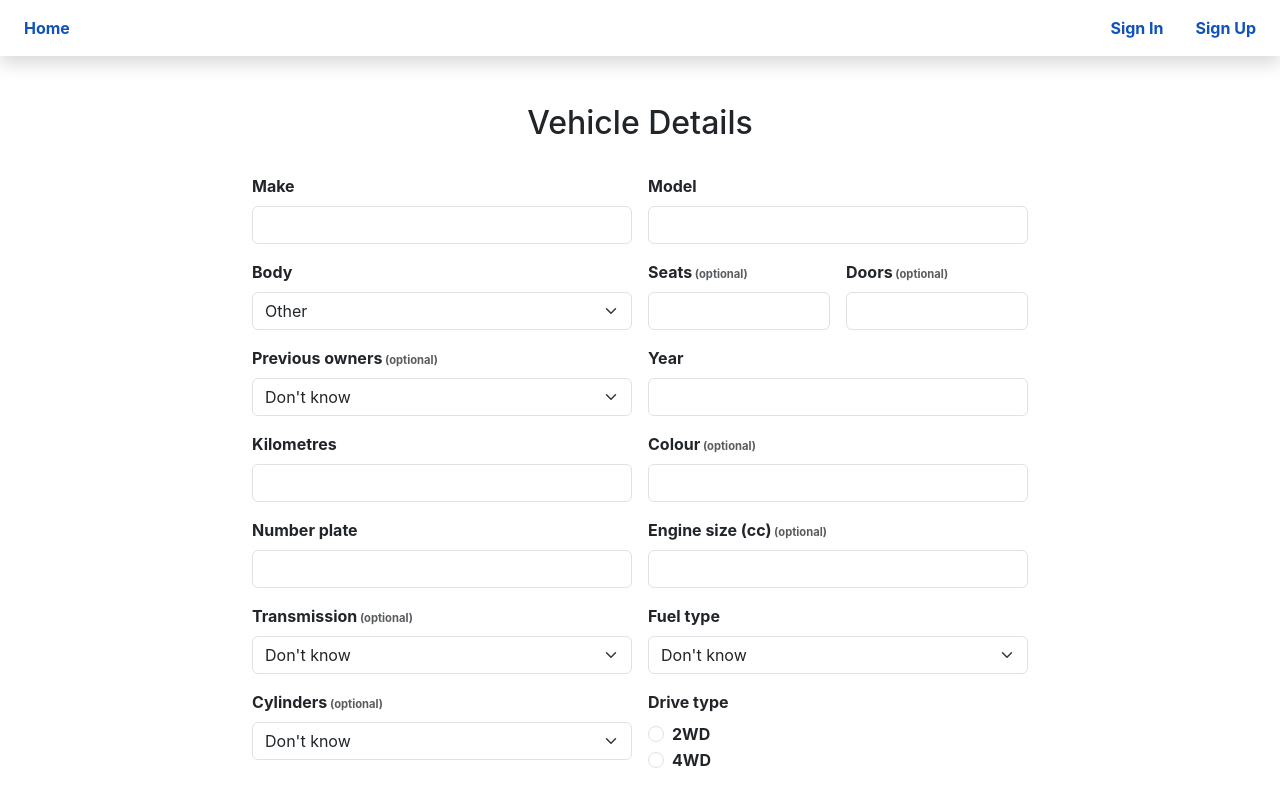
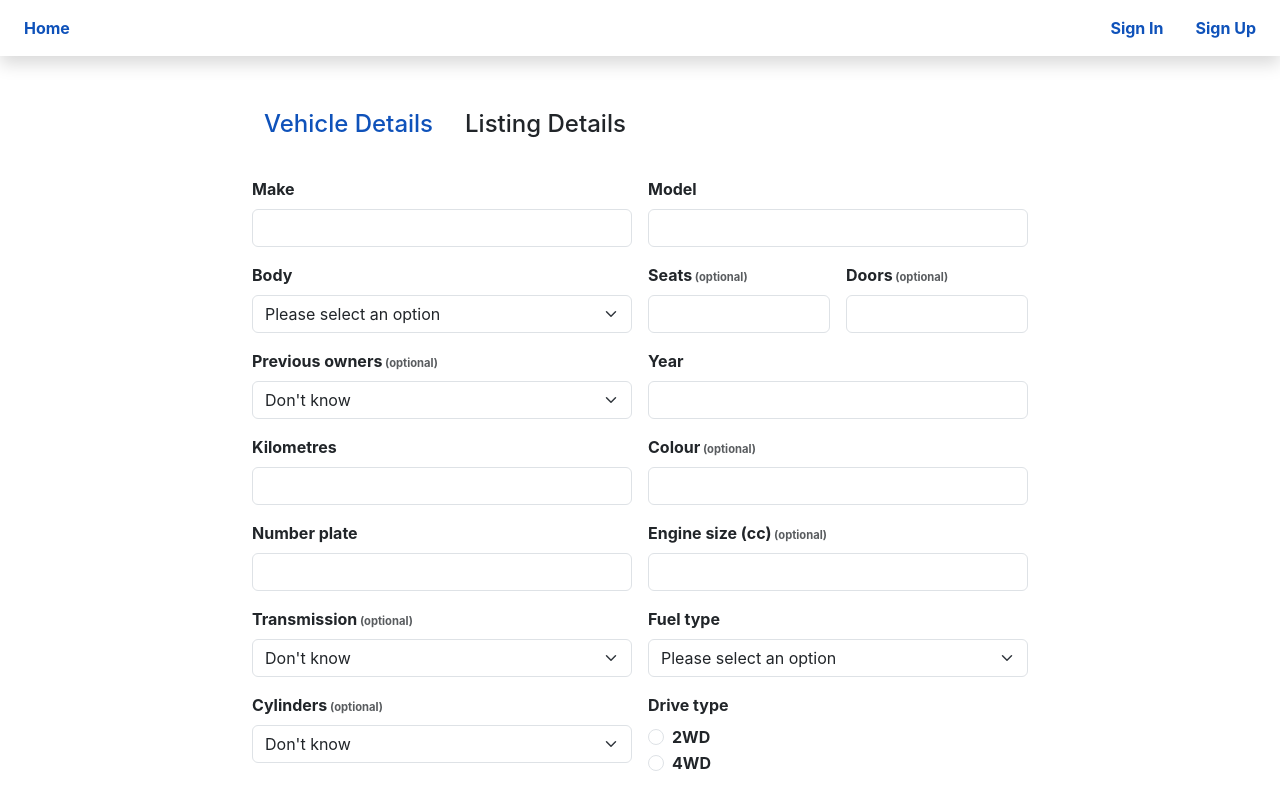
Before and after one commit to Bruhdus/motorix, a React (Create React App) app: page /postcar in a window 1280 px wide. Shown: the top 793 px of the page. Built offline with nearby package versions, Linux system fonts and the light colour scheme; no server answers.

Commit message:
Add in a tab at the top that shows users where the in posting car process they are at. Also made some inputs required. But will have to upgrade to custom validation feedback later

```diff
--- a/src/components/postCar/PostCar.jsx
+++ b/src/components/postCar/PostCar.jsx
@@ -26,7 +26,7 @@ const PostCar = () => {
         orcIncluded: undefined
     });
 
-    const handleStateChange = (newState) => {
+    const handlePageStateChange = (newState) => {
         setPageState(newState);
     };
     const handleCarUpdate = (updatedData) => {
@@ -36,23 +36,29 @@ const PostCar = () => {
 
     return (
         <div className="p-5 row justify-content-center">
-            {pageState === 'CarDetails' &&
-                <>
-                    <h2>Vehicle Details</h2>
-                    <div style={{ maxWidth: '800px' }}>
-                        <PostCarDetails handleCarUpdate={handleCarUpdate} handleStateChange={handleStateChange} />
-                    </div>
-                </>
-            }
+            <div style={{ maxWidth: '800px' }}>
+                <div className="d-grid gap-2 d-md-flex justify-content-md-start">
+                    <button type='button'
+                        onClick={() => handlePageStateChange("CarDetails")}
+                        className={pageState === 'CarDetails' ? 'btn active' : 'btn'} >
+                        <h4>Vehicle Details</h4>
+                    </button>
+                    <button type='button'
+                        onClick={() => handlePageStateChange("ListingDetails")}
+                        className={pageState === 'ListingDetails' ? 'btn active' : 'btn'} >
+                        <h4>Listing Details</h4>
+                    </button>
+                </div>
 
-            {pageState === 'ListingDetails' &&
-                <>
-                    <h2>Listing Details</h2>
-                    <div style={{ maxWidth: '800px' }}>
-                        <ListingDetails />
-                    </div>
-                </>
-            }
+                {pageState === 'CarDetails' &&
+                    <PostCarDetails handleCarUpdate={handleCarUpdate} handlePageStateChange={handlePageStateChange} />
+                }
+
+                {pageState === 'ListingDetails' &&
+
+                    <ListingDetails />
+                }
+            </div>
         </div>
     )
 }
--- a/src/components/postCar/PostCarDetails.jsx
+++ b/src/components/postCar/PostCarDetails.jsx
@@ -1,7 +1,7 @@
 import { useContext } from "react";
 import { primaryButton, primaryColor } from "../../style/AppStyle";
 
-const PostCarDetails = ({ handleCarUpdate, handleStateChange }) => {
+const PostCarDetails = ({ handleCarUpdate, handlePageStateChange }) => {
     const carDetails = sessionStorage.getItem('carDetails') ? JSON.parse(sessionStorage.getItem('carDetails')) : {};
     const handleInputChange = (event) => {
         const { name, value } = event.target;
@@ -11,19 +11,20 @@ const PostCarDetails = ({ handleCarUpdate, handleStateChange }) => {
 
     return (
         <div className="mt-4">
-            <form className="row g-3 text-start" style={{ fontWeight: "bold" }} onSubmit={() => handleStateChange("ListingDetails")}>
+            <form className="row g-3 text-start" style={{ fontWeight: "bold" }} onSubmit={() => handlePageStateChange("ListingDetails")} >
                 <div className="col-md-6">
                     <label htmlFor="makeInput" className="form-label">Make</label>
-                    <input className="form-control" id="makeInput" type="text" name="make" onChange={handleInputChange} value={carDetails.make} />
+                    <input className="form-control" id="makeInput" type="text" name="make" onChange={handleInputChange} value={carDetails.make} required />
                 </div>
                 <div className="col-md-6">
                     <label htmlFor="modelInput" className="form-label">Model</label>
-                    <input className="form-control" id="modelInput" type="text" name="model" onChange={handleInputChange} value={carDetails.model} />
+                    <input className="form-control" id="modelInput" type="text" name="model" onChange={handleInputChange} value={carDetails.model} required />
                 </div>
 
                 <div className="col-md-6">
                     <label htmlFor="bodySelect" className="form-label">Body</label>
-                    <select className="form-select" id="bodySelect" name="body" onChange={handleInputChange} value={carDetails.body}>
+                    <select className="form-select" id="bodySelect" name="body" onChange={handleInputChange} value={carDetails.body} required>
+                        <option value=''>Please select an option</option>
                         <option value="Other">Other</option>
                         <option value="Convertible">Convertible</option>
                         <option value="Coupe">Coupe</option>
@@ -64,12 +65,12 @@ const PostCarDetails = ({ handleCarUpdate, handleStateChange }) => {
                 </div>
                 <div className="col-md-6">
                     <label htmlFor="yearInput" className="form-label">Year</label>
-                    <input className="form-control" id="yearInput" type="number" name="year" min="0" onChange={handleInputChange} value={carDetails.year} />
+                    <input className="form-control" id="yearInput" type="number" name="year" min="0" onChange={handleInputChange} value={carDetails.year} required />
                 </div>
 
                 <div className="col-md-6">
                     <label htmlFor="kilometresInput" className="form-label">Kilometres</label>
-                    <input className="form-control" id="kilometresInput" type="number" name="kilometres" min="0" onChange={handleInputChange} value={carDetails.kilometres} />
+                    <input className="form-control" id="kilometresInput" type="number" name="kilometres" min="0" onChange={handleInputChange} value={carDetails.kilometres} required />
                 </div>
                 <div className="col-md-6">
                     <label htmlFor="colourInput" className="form-label">Colour
@@ -80,7 +81,7 @@ const PostCarDetails = ({ handleCarUpdate, handleStateChange }) => {
 
                 <div className="col-md-6">
                     <label htmlFor="numberPlateInput" className="form-label">Number plate</label>
-                    <input className="form-control" id="numberPlateInput" type="text" name="numberPlate" onChange={handleInputChange} value={carDetails.numberPlate} />
+                    <input className="form-control" id="numberPlateInput" type="text" name="numberPlate" onChange={handleInputChange} value={carDetails.numberPlate} required />
                 </div>
                 <div className="col-md-6">
                     <label htmlFor="engineSizeInput" className="form-label">Engine size (cc)
@@ -102,7 +103,8 @@ const PostCarDetails = ({ handleCarUpdate, handleStateChange }) => {
                 </div>
                 <div className="col-md-6">
                     <label htmlFor="fuelTypeInput" className="form-label">Fuel type</label>
-                    <select className="form-select" id="fuelTypeSelect" name="fuelType" onChange={handleInputChange} value={carDetails.fuelType}>
+                    <select className="form-select" id="fuelTypeSelect" name="fuelType" onChange={handleInputChange} value={carDetails.fuelType} required>
+                        <option value=''>Please select an option</option>
                         <option value="Don't know">Don't know</option>
                         <option value="Petrol">Petrol</option>
                         <option value="Diesel">Diesel</option>
--- a/src/style/Style.css
+++ b/src/style/Style.css
@@ -12,18 +12,27 @@
 }
 
 .btn-outline-primary {
-    color: #009FB7;
+    color: #0F52BA;
     background-color: transparent;
-    border-color: #009FB7;
+    border-color: #0F52BA;
 }
 
 .btn-outline-primary:hover {
     color: #fff;
-    background-color: #009FB7;
-    border-color: #009FB7;
+    background-color: #0F52BA;
+    border-color: #0F52BA;
 }
 
 .btn-outline-primary:focus,
 .btn-outline-primary.focus {
     box-shadow: 0 0 0 0.2rem rgba(0, 123, 255, 0.5);
 }
+
+.btn.active {
+    color: #0F52BA;
+    border: 0;
+}
+
+.btn {
+    border: 0;
+}
```
Also changed, not shown: 2 other files (tests, documents, lock files or other folders).
